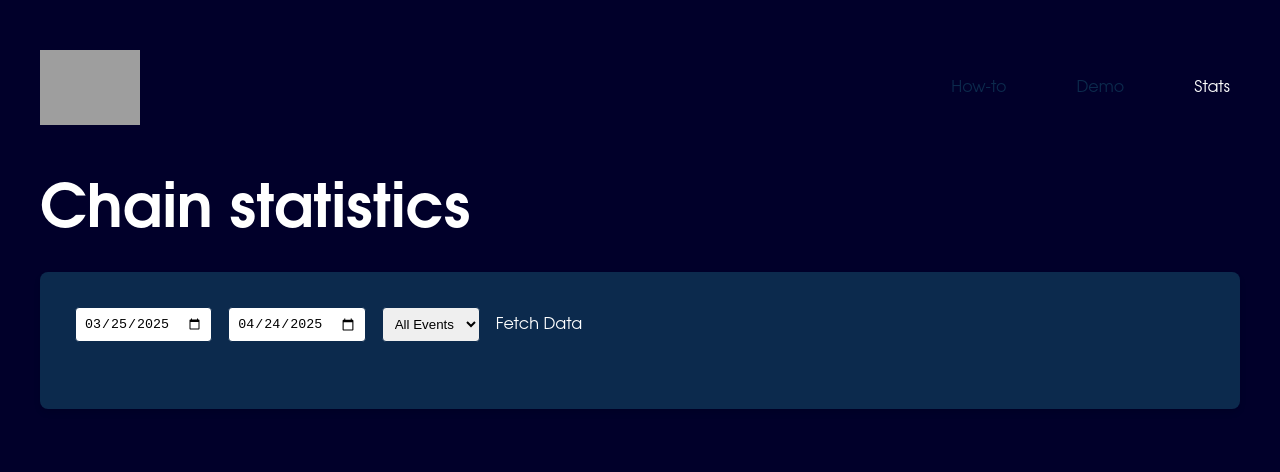
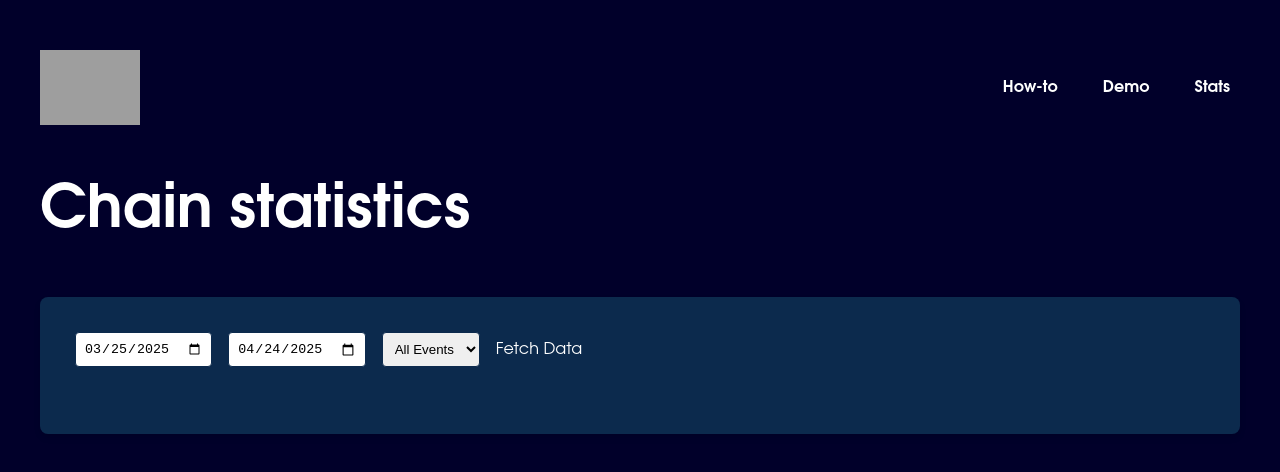
Before and after one commit to balancednetwork/analytics, a React (Vite) app: page / in a window 1280 px wide. Shown: the top 472 px of the page. Built offline with nearby package versions, Linux system fonts and the light colour scheme; grey boxes are pictures that could not be loaded; a web font is replaced by a local one.

Commit message:
fix: minor styles

```diff
--- a/src/components/Header/Header.tsx
+++ b/src/components/Header/Header.tsx
@@ -24,15 +24,15 @@ const StyledLogo = styled.img`
 const Nav = styled.nav`
   display: flex;
   align-items: center;
-  gap: ${({ theme }) => theme.spacing.xl};
+  gap: ${({ theme }) => theme.spacing.md};
 `;
 
 const NavLink = styled(Link)<{ $isActive?: boolean }>`
-  color: ${({ theme, $isActive }) =>
-    $isActive ? theme.colors.text.primary : theme.colors.text.secondary};
+  color: ${({ theme }) => theme.colors.text.primary};
   font-size: ${({ theme }) => theme.typography.fontSize.medium};
   transition: color ${({ theme }) => theme.transitions.fast};
   padding: ${({ theme }) => `${theme.spacing.xs} ${theme.spacing.sm}`};
+  font-weight: 600;
 
   &:hover {
     color: ${({ theme }) => theme.colors.text.primary};
--- a/src/styles/GlobalStyles.tsx
+++ b/src/styles/GlobalStyles.tsx
@@ -55,7 +55,8 @@ export const GlobalStyles = createGlobalStyle`
   }
 
   h1 {
-    margin-top: ${theme.spacing.xxl};
+    margin-top: ${theme.spacing.xl};
+    margin-bottom: ${theme.spacing.xl};
     font-size: ${theme.typography.fontSize.h1};
   }
 
```
